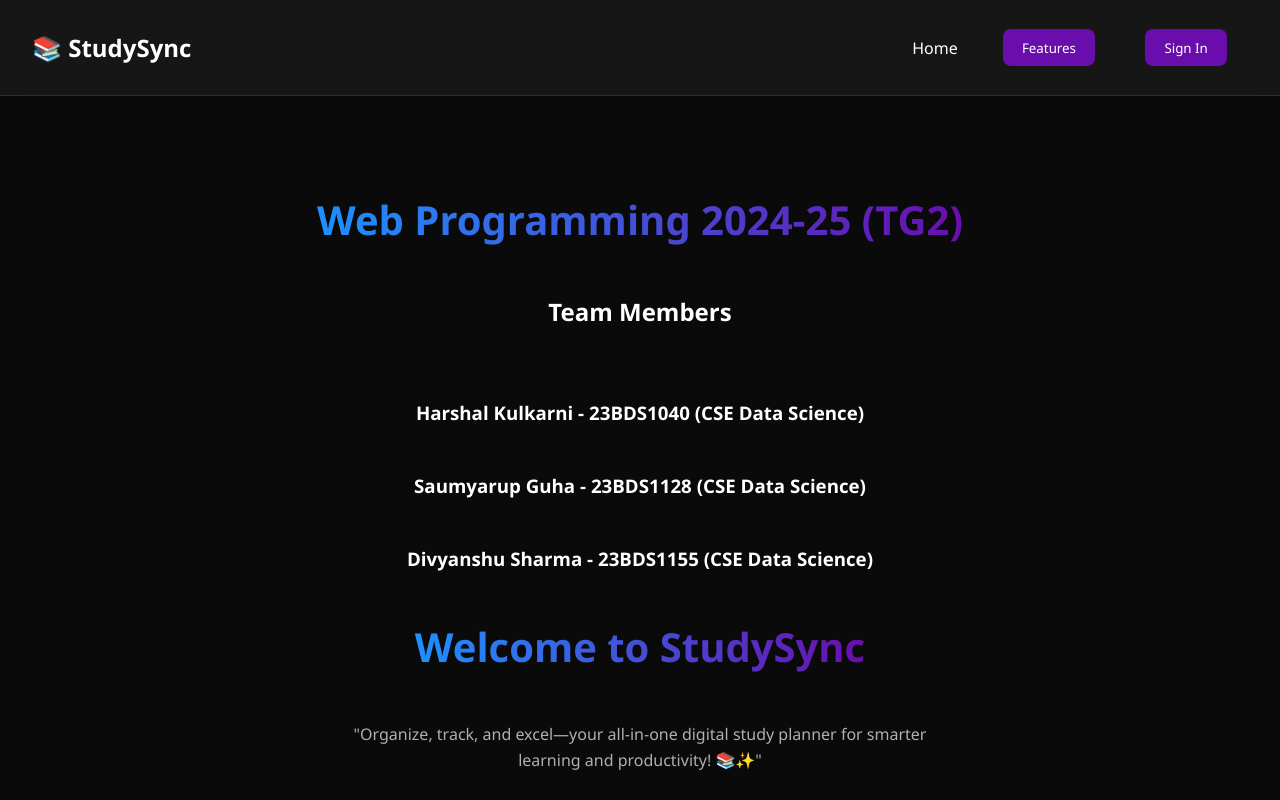
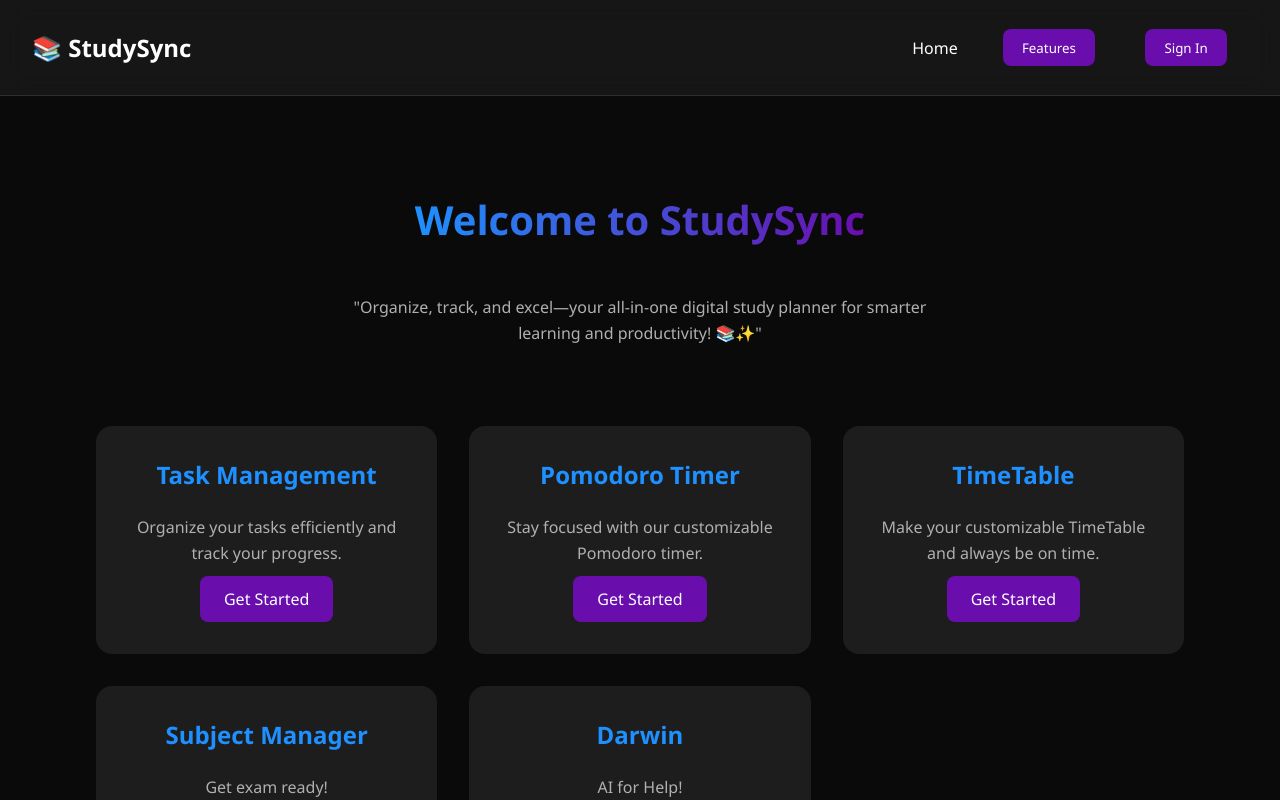
Before and after one commit to DivyanshuX9/StudySync-Frontend, a React (Create React App) app: page / in a window 1280 px wide. Shown: the top 800 px of the page. Built offline with nearby package versions, Linux system fonts and the light colour scheme; no server answers.

Commit message:
Updated LandingPage.js

```diff
--- a/src/components/LandingPage.js
+++ b/src/components/LandingPage.js
@@ -45,12 +45,6 @@ function LandingPage({ user }) {
 
       {/* Main Content */}
       <main className="main-content">
-        <h1>Web Programming 2024-25 (TG2)</h1>
-        <h2>Team Members</h2>
-        <h3>Harshal Kulkarni - 23BDS1040 (CSE Data Science)</h3>
-        <h3>Saumyarup Guha   - 23BDS1128 (CSE Data Science)</h3>
-        <h3>Divyanshu Sharma - 23BDS1155 (CSE Data Science)</h3>
-
         <h1>Welcome to StudySync</h1>
         <p>
           "Organize, track, and excel—your all-in-one digital study planner for
```
